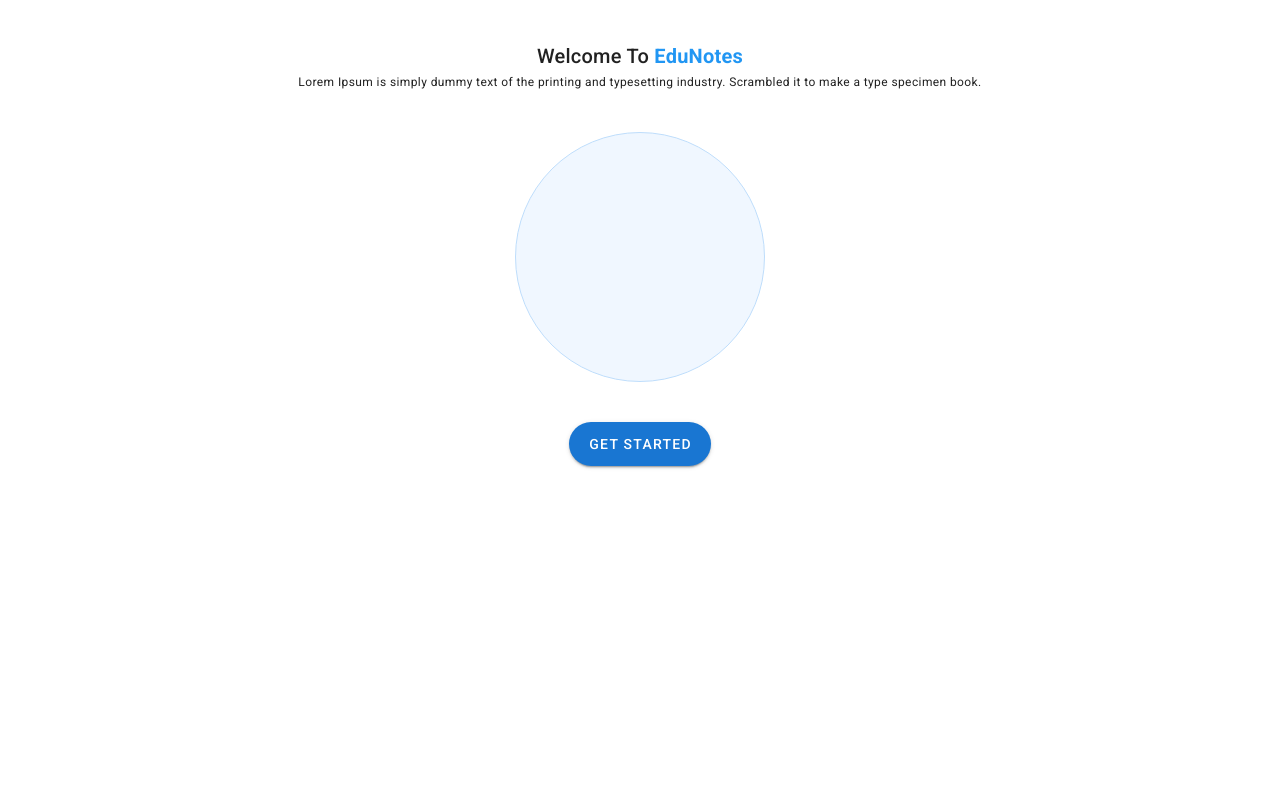
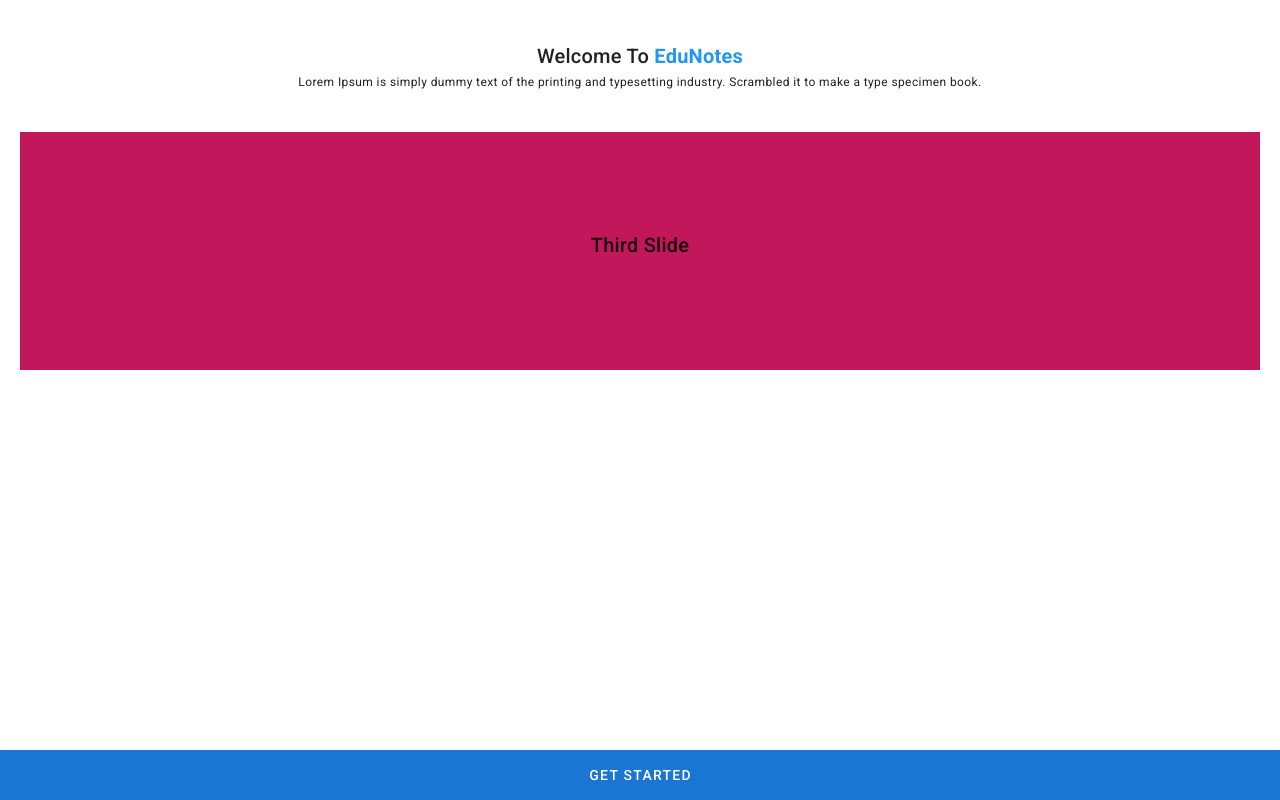
Before and after one commit to hi4manohar/edunotes, a Vue app: page / in a window 1280 px wide. Built offline with nearby package versions, Linux system fonts and the light colour scheme.

Commit message:
welcome page slider

```diff
--- a/src/components/welcome/ChooseClass.vue
+++ b/src/components/welcome/ChooseClass.vue
@@ -1,6 +1,6 @@
 <template>
   <div class="pa-5">
-    <v-btn><v-icon @click="showBoard">mdi-arrow-left</v-icon></v-btn>
+    <v-icon @click="showBoard">mdi-arrow-left</v-icon>
     <h1 class="title text-center">
       Choose Your <span class="font-weight-bold blue--text">Class</span>
     </h1>
--- a/src/components/welcome/Welcome.vue
+++ b/src/components/welcome/Welcome.vue
@@ -7,15 +7,58 @@
       Lorem Ipsum is simply dummy text of the printing and typesetting industry.
       Scrambled it to make a type specimen book.
     </p>
-    <div class="welcome-logo mb-10"></div>
-    <v-btn rounded large color="primary" @click="showBoard">Get Started</v-btn>
+    <v-carousel
+      cycle
+      height="250"
+      hide-delimiter-background
+      show-arrows-on-hover
+      hide-delimiters
+      interval="2000"
+    >
+      <v-carousel-item
+        v-for="(slide, i) in slides"
+        :key="i"
+      >
+        <v-sheet
+          :color="colors[i]"
+          height="100%"
+        >
+          <v-row
+            class="fill-height"
+            align="center"
+            justify="center"
+          >
+            <div class="title">{{ slide }} Slide</div>
+          </v-row>
+        </v-sheet>
+      </v-carousel-item>
+    </v-carousel>
+
+    <v-btn fixed block color="primary" @click="showBoard">Get Started</v-btn>
   </div>
 </template>
 
 <script>
 export default {
   name: "Welcome",
-  data: () => ({}),
+  data () {
+    return {
+      colors: [
+        'indigo',
+        'warning',
+        'pink darken-2',
+        'red lighten-1',
+        'deep-purple accent-4',
+      ],
+      slides: [
+        'First',
+        'Second',
+        'Third',
+        'Fourth',
+        'Fifth',
+      ],
+    }
+  },
   methods: {
     showBoard() {
       this.$emit("changesteps", "chooseboard");
@@ -24,13 +67,11 @@ export default {
 };
 </script>
 
-<style>
-.welcome-logo {
-  width: 250px;
-  height: 250px;
-  background: #f0f7ff;
-  border-radius: 50%;
-  border: 1px solid #beddfb;
-  margin: 0 auto;
+<style scoped>
+.v-btn{
+  left:0px;
+  border-radius: 0px;
+  bottom:0px;
+  height: 50px !important;
 }
 </style>
```
Also changed, not shown: public/icon.jpg (added).
